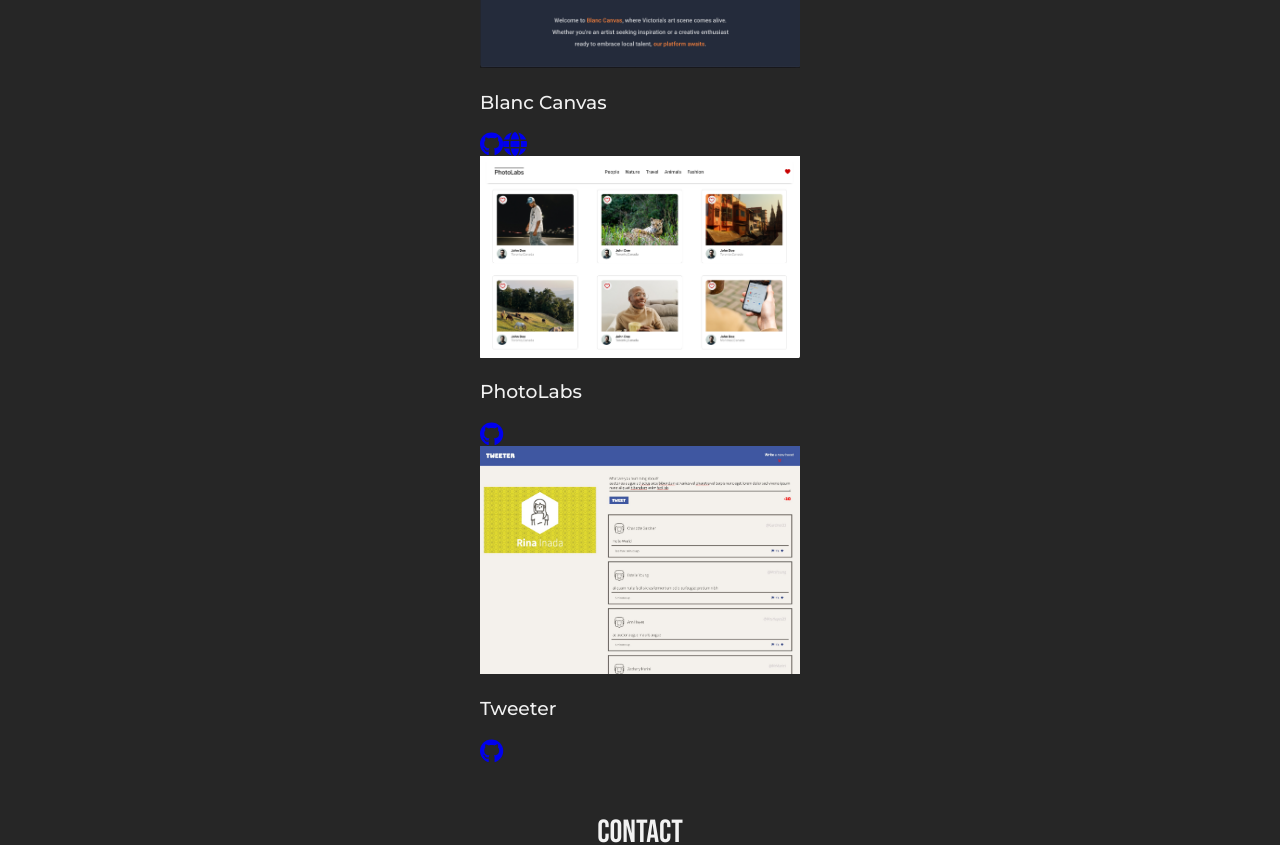
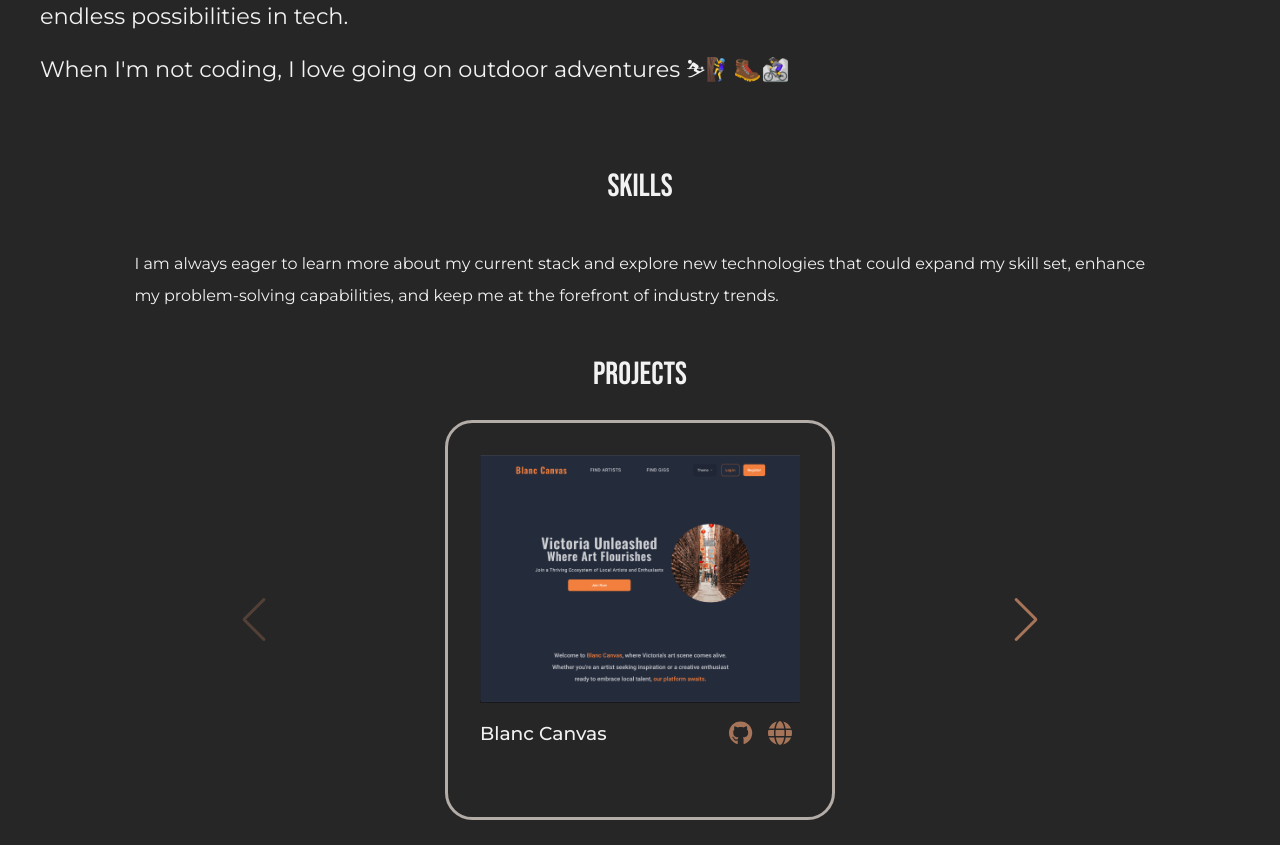
Before and after one commit to dodrin/portfolio, a React (Vite) app: page / in a window 1280 px wide. Shown: the part 1000-1845 px from the top of the page. Built offline with nearby package versions, Linux system fonts and the light colour scheme.

Commit message:
Implement swiper

```diff
--- a/package.json
+++ b/package.json
@@ -19,7 +19,8 @@
     "react": "^18.2.0",
     "react-dom": "^18.2.0",
     "react-router-dom": "^6.21.0",
-    "react-slick": "^0.30.2"
+    "react-slick": "^0.30.2",
+    "swiper": "^11.0.6"
   },
   "devDependencies": {
     "@types/react": "^18.2.43",
--- a/src/components/homepage/ProjectsList.jsx
+++ b/src/components/homepage/ProjectsList.jsx
@@ -1,5 +1,14 @@
 import ProjectsListItem from "../ui/ProjectListItem";
 import projectList from "../../constants/projectData";
+// Import Swiper React components
+import { Swiper, SwiperSlide } from "swiper/react";
+import { Navigation } from "swiper/modules";
+
+// Import Swiper styles
+import "swiper/css";
+import "swiper/css/navigation";
+import "swiper/css/pagination";
+import "swiper/css/scrollbar";
 
 export default function ProjectsList() {
   return (
@@ -7,9 +16,21 @@ export default function ProjectsList() {
       <header>
         <h2>Projects</h2>
       </header>
-      {projectList.map((project) => (
-        <ProjectsListItem key={project.id} projectItem={project} />
-      ))}
+      <Swiper
+        slidesPerView={'auto'}
+        autoplay={{
+          delay: 2500,
+          disableOnInteraction: false,
+        }}
+        navigation
+        modules={[Navigation]}
+      >
+        {projectList.map((project) => (
+          <SwiperSlide key={project.id}>
+            <ProjectsListItem projectItem={project}/>
+          </SwiperSlide>
+        ))}
+      </Swiper>
     </section>
   );
 }
--- a/src/components/ui/ProjectListItem.jsx
+++ b/src/components/ui/ProjectListItem.jsx
@@ -7,7 +7,7 @@ export default function ProjectsListItem(props) {
   const { projectItem } = props;
 
   return (
-    <div>
+    <article>
       <div>
         <img
           src={projectItem.img}
@@ -15,10 +15,16 @@ export default function ProjectsListItem(props) {
           className="screenshot"
         />
       </div>
+
       <div>
         <h3>{projectItem.title}</h3>
-        <a href={projectItem.github} target="_blank" rel="noopener noreferrer">
-          <FontAwesomeIcon icon={faGithub} size="xl" />
+        <div className="icon-container">
+          <a
+            href={projectItem.github}
+            target="_blank"
+            rel="noopener noreferrer"
+          >
+            <FontAwesomeIcon icon={faGithub} size="xl" className="icon" />
           </a>
 
           {projectItem.preview ? (
@@ -27,12 +33,13 @@ export default function ProjectsListItem(props) {
               target="_blank"
               rel="noopener noreferrer"
             >
-            <FontAwesomeIcon icon={faGlobe} size="xl" />
+              <FontAwesomeIcon icon={faGlobe} size="xl" className="icon" />
             </a>
           ) : (
             <div></div>
           )}
         </div>
       </div>
+    </article>
   );
 }
--- a/src/styles/Contact.css
+++ b/src/styles/Contact.css
@@ -1,20 +1,21 @@
 .home__contact {
   margin: 1.5rem;
-}
 
-.home__contact h2{
+  h2 {
     display: flex;
     justify-content: center;
   }
 
-.home__contact form {
+  form {
     display: flex;
     flex-direction: column;
+
+    label {
+      margin: 0.5rem;
+      border: none;
+    }
   }
 
-.home__contact form label {
-  margin: 0.5rem;
-  border: none;
 }
 
 #form {
--- a/src/styles/Hero.css
+++ b/src/styles/Hero.css
@@ -1,12 +1,15 @@
 .home__hero {
   display: flex;
   flex-direction: column;
+  justify-content: center;
+  height: 100vh;
   text-align: left;
-  margin-top: 4rem;
+  /* margin-top: 4rem; */
   padding: 0 2rem;
 
   h1 {
     font-size: 5rem;
+    line-height: 1.2;
   }
 
 
--- a/src/styles/projects.css
+++ b/src/styles/projects.css
@@ -1,6 +1,41 @@
-.home__projects div {
-  .screenshot {
-    width: 20rem;
-    height: 100%;
+.home__projects {
+  .swiper {
+    width: 70%;
+    height: 25rem;
+
+    .swiper-slide {
+      display: flex;
+      justify-content: center;
+    }
+
+    .swiper-button-next,
+    .swiper-button-prev {
+      color: var(--btn-primary);
+    }
+  }
+
+  article {
+    padding: 2rem;
+
+    border: solid 3px var(--contact-form);
+    border-radius: 1.7rem;
+
+    .screenshot {
+      width: 20rem;
+      height: 100%;
+    }
+
+    div {
+      display: flex;
+      justify-content: space-between;
+      align-items: center;
+
+      .icon-container {
+        .icon {
+          color: var(--btn-primary);
+          margin: 0.5rem;
+        }
+      }
+    }
   }
 }
```
Also changed, not shown: 1 other file (tests, documents, lock files or other folders). Lines whose indentation alone changed are shown as unchanged.
